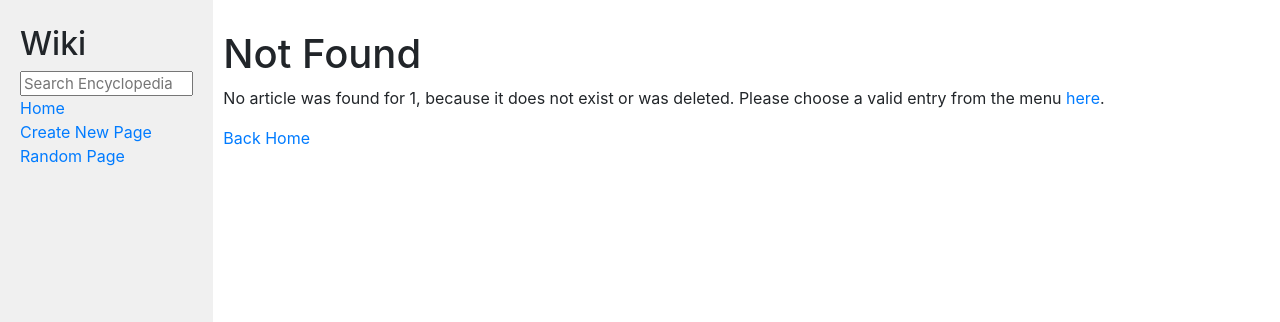
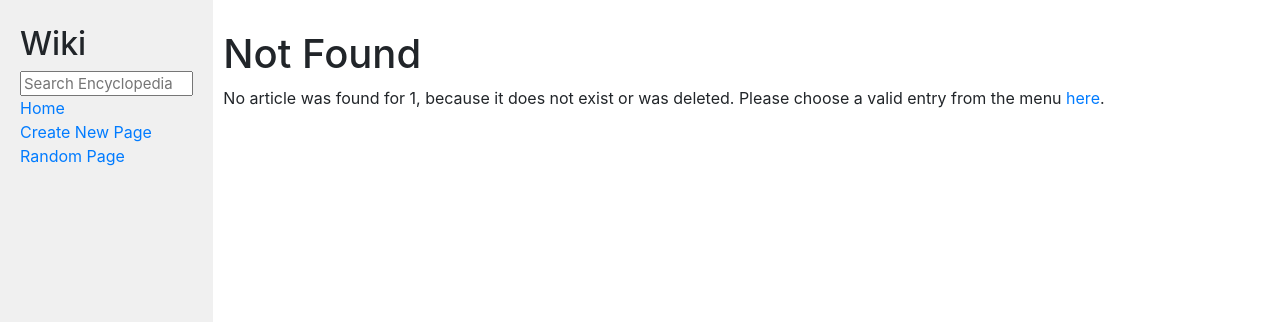
Before and after one commit to karlsauter/CS50W, a Django app: page /wiki/edit/1/ in a window 1280 px wide. Shown: the top 322 px of the page. Run offline with Django 3.2, Linux system fonts and the light colour scheme; some libraries are stand-ins or nearby versions.

Commit message:
Removed back link

```diff
--- a/Project1/encyclopedia/templates/encyclopedia/layout.html
+++ b/Project1/encyclopedia/templates/encyclopedia/layout.html
@@ -31,12 +31,6 @@
                 <div class="main col-lg-10 col-md-9">
                     {% block body %}
                     {% endblock %}
-
-                    {% if request.GET.q or request.path != "/" %}
-                    <div class="back">
-                        <a href="{% url 'index' %}">Back Home</a>
-                    </div>
-                    {% endif %}
                 </div>
             </div>
         </div>
```
